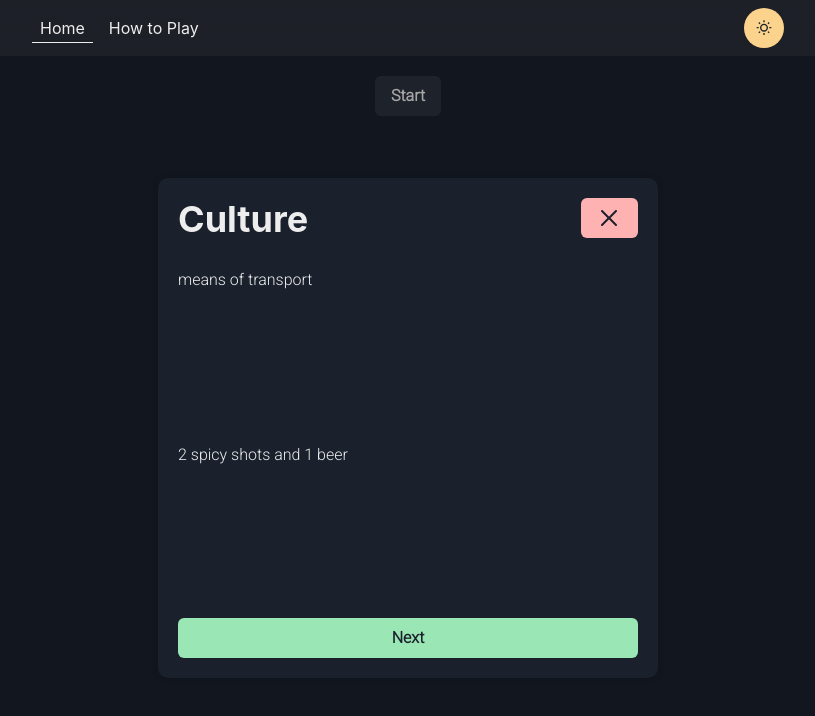
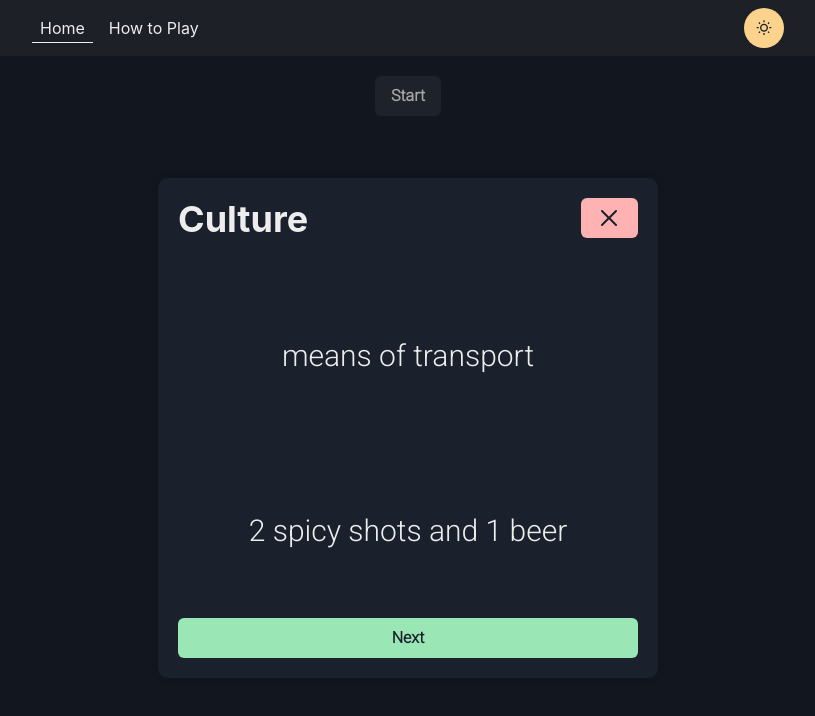
Before and after one commit to angelzxz1/chupetin, a Next.js app: page / in a window 1280 px wide. Both pictures are taken after a click on the button "Start". Shown: the top 716 px of the page, without its empty margins (232-1047 px from the left). Built offline with nearby package versions, Linux system fonts and the light colour scheme.

Commit message:
Added some style to the body and penaltie

```diff
--- a/components/modal.js
+++ b/components/modal.js
@@ -87,8 +87,12 @@ const QuestionModal = ({ onToggle, setShowModal, setFullH }) => {
           />
         </Grid>
         <Grid gridArea="boddy">
-          <Grid>{content.Body}</Grid>
-          <Grid>{content.Penaltie}</Grid>
+          <Grid justifyContent="center" alignItems="center" fontSize={30}>
+            {content.Body}
+          </Grid>
+          <Grid justifyContent="center" alignItems="center" fontSize={30}>
+            {content.Penaltie}
+          </Grid>
         </Grid>
         <Grid>
           <Button
```
